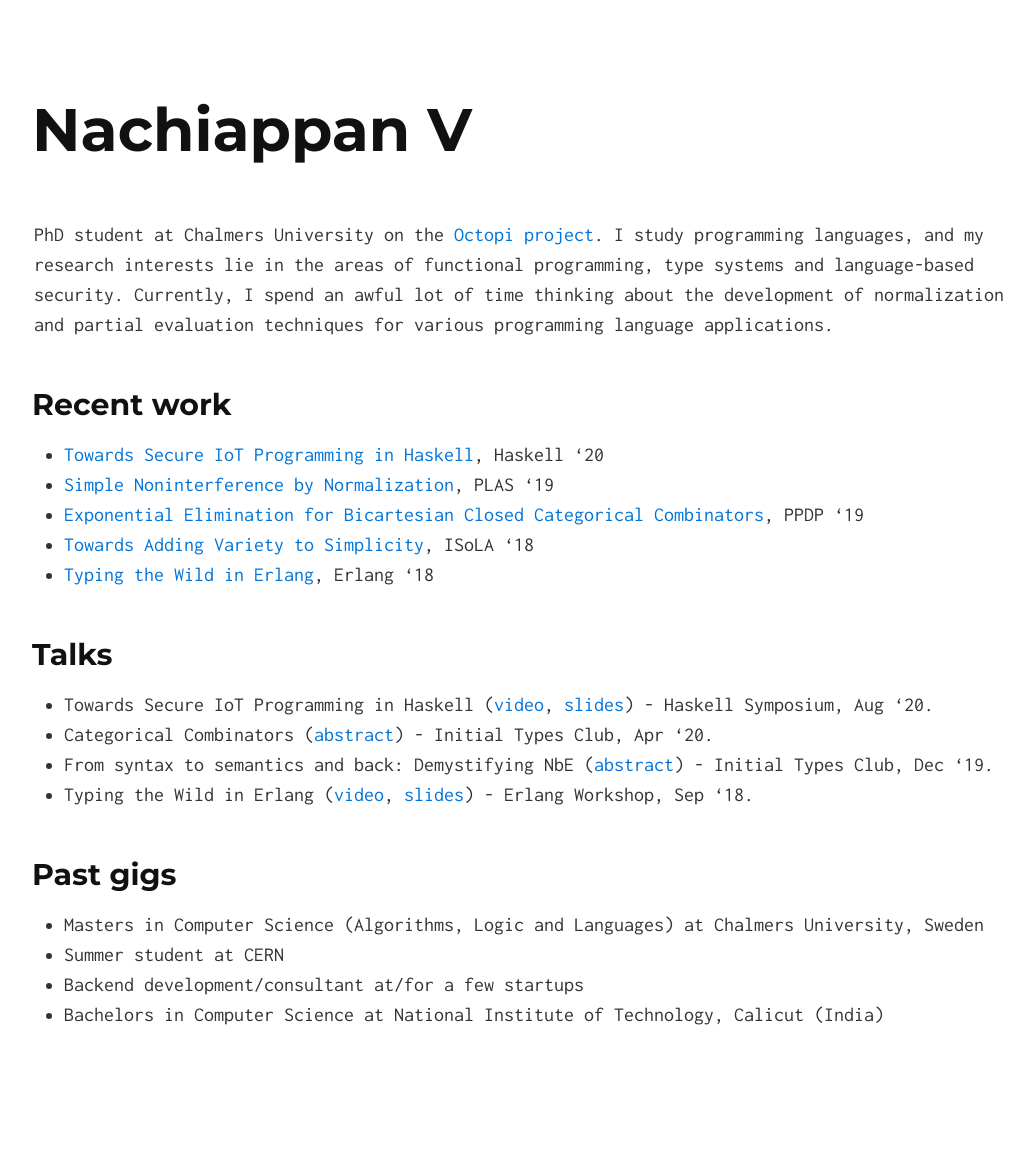
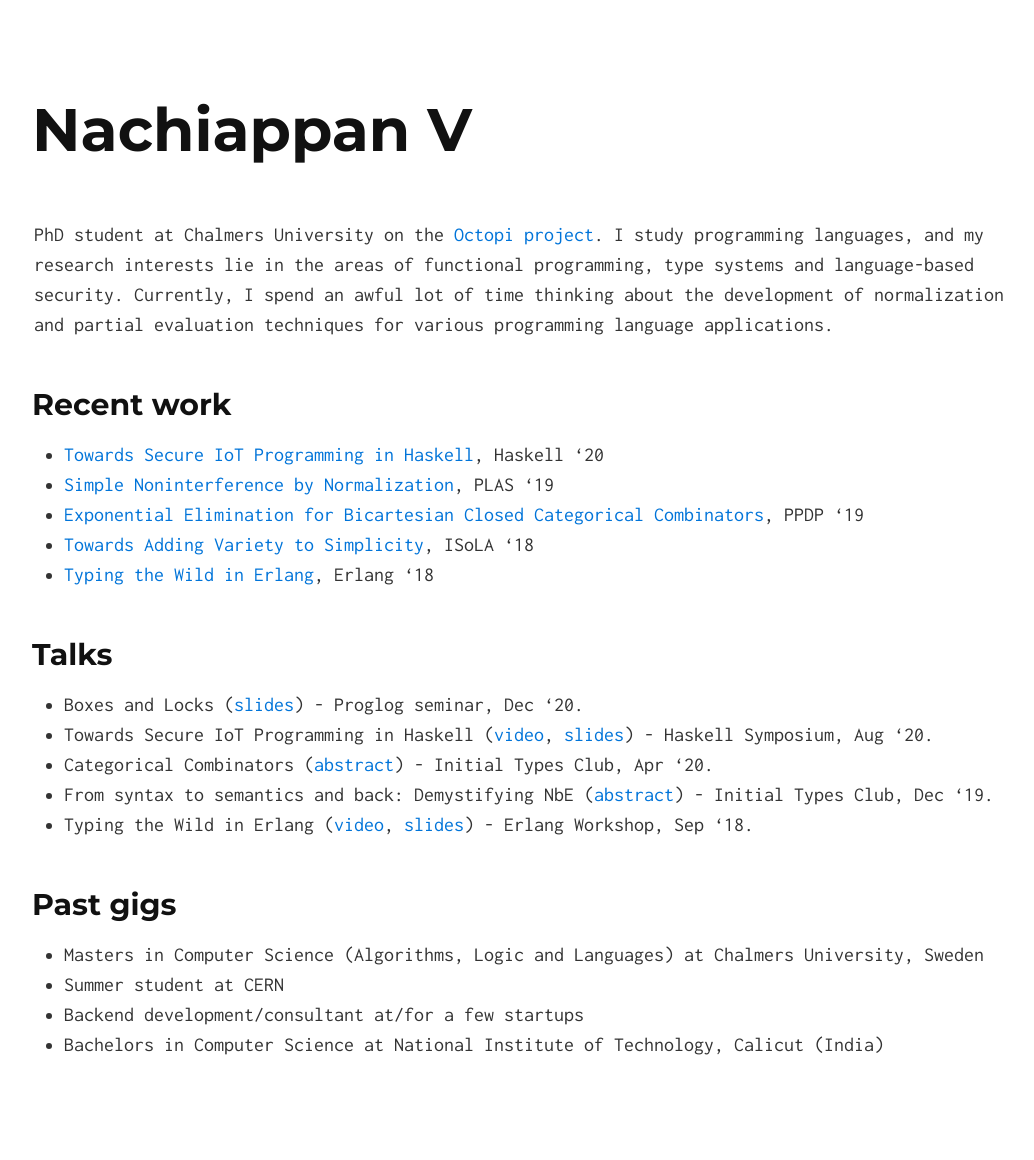
Before and after one commit to nachivpn/nachivpn.github.io, a Jekyll site: the page built from index.md, in a window 1280 px wide. Shown: the whole page, without its empty margins (106-1140 px from the left). Built offline with Jekyll 4.4.1, drawn with Linux system fonts in a browser that asks for light colours; before the commit the page ends 1130 px from its top, so only the background shows below that.

Commit message:
Update index.md

```diff
--- a/index.md
+++ b/index.md
@@ -14,6 +14,7 @@ PhD student at Chalmers University on the [Octopi project](https://octopi.chalme
 
 ## Talks
 
+* Boxes and Locks ([slides](bnl-proglog-slides.pdf)) - Proglog seminar, Dec '20.
 * Towards Secure IoT Programming in Haskell ([video](https://www.youtube.com/watch?v=FqnScw9U7gA), [slides](haski-slides.pdf)) - Haskell Symposium, Aug '20.
 * Categorical Combinators ([abstract](https://github.com/InitialTypes/Club/wiki/Abstracts.2019.Cat.Combinators)) - Initial Types Club, Apr '20.
 * From syntax to semantics and back: Demystifying NbE ([abstract](https://github.com/InitialTypes/Club/wiki/Abstracts.2019.DemystifyingNbE)) - Initial Types Club, Dec '19.
```
